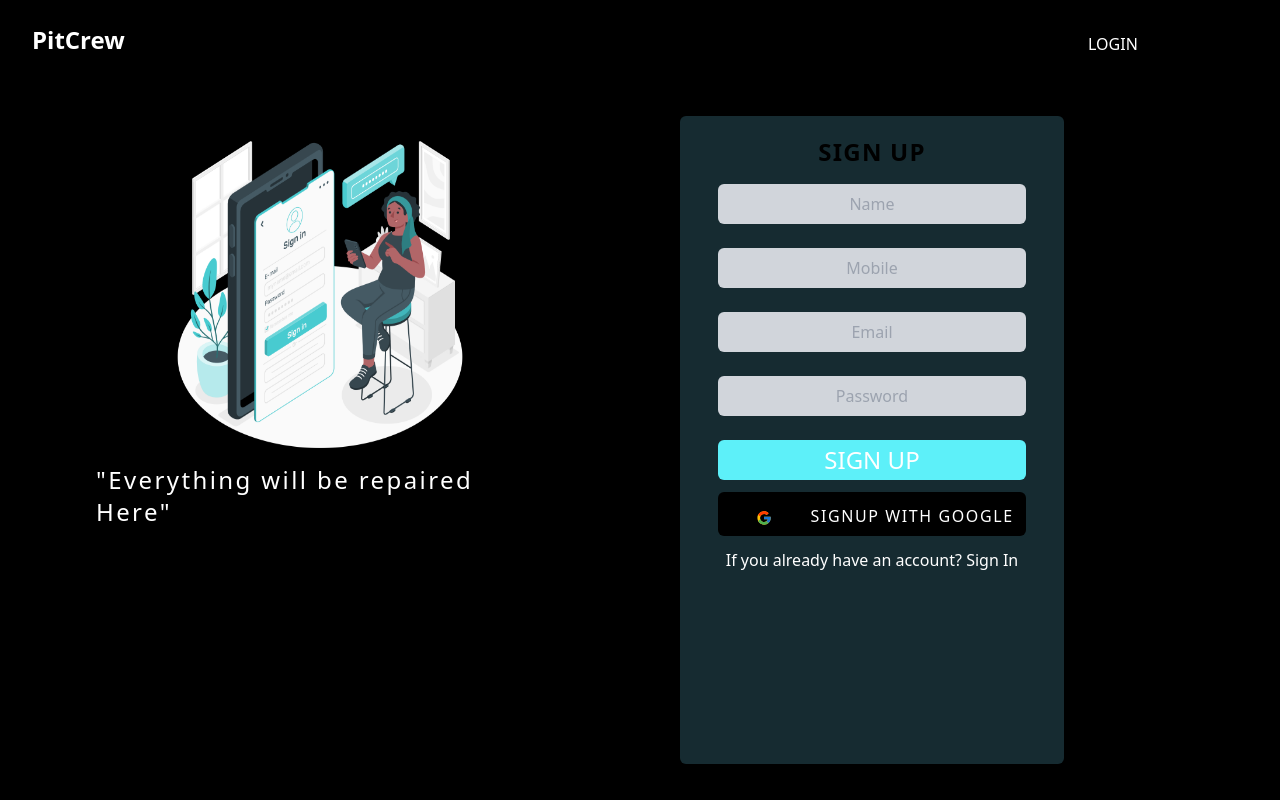
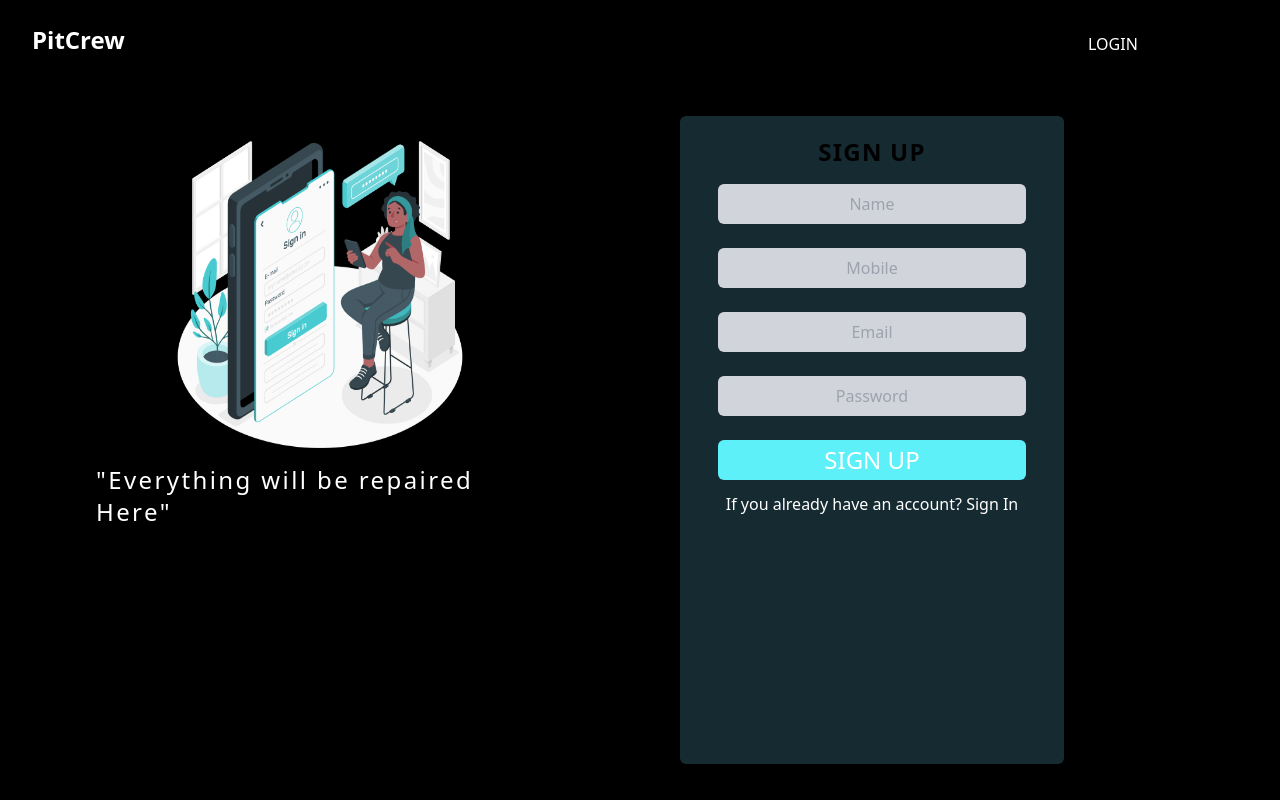
Before and after one commit to Arjunr1234/PitCrew_Frontend, a React (Vite) app: page /register in a window 1280 px wide. Built offline with nearby package versions, Linux system fonts and the light colour scheme; a web font is replaced by a local one; what tailwindcss-animated would draw is missing.

Commit message:
removed signup google button

```diff
--- a/src/components/user/Signup.tsx
+++ b/src/components/user/Signup.tsx
@@ -189,14 +189,14 @@
               >
                 SIGN UP
               </button>
-              <div className="bg-black w-[100%] py-2 flex flex-row items-center rounded-md">
+              {/* <div className="bg-black w-[100%] py-2 flex flex-row items-center rounded-md">
                 <div className="w-[30%] ">
                   <FcGoogle className="mt-2 w-[100%]" />
                 </div>
                 <div className="w-[70%] ">
                   <p className="mt-1 text-white text-md tracking-widest">SIGNUP WITH GOOGLE</p>
                 </div>
-              </div>
+              </div> */}
               <p className="text-white text-center hover:text-blue-400 cursor-pointer" onClick={() => navigate("/login")}>
                 If you already have an account? Sign In
               </p>
```
